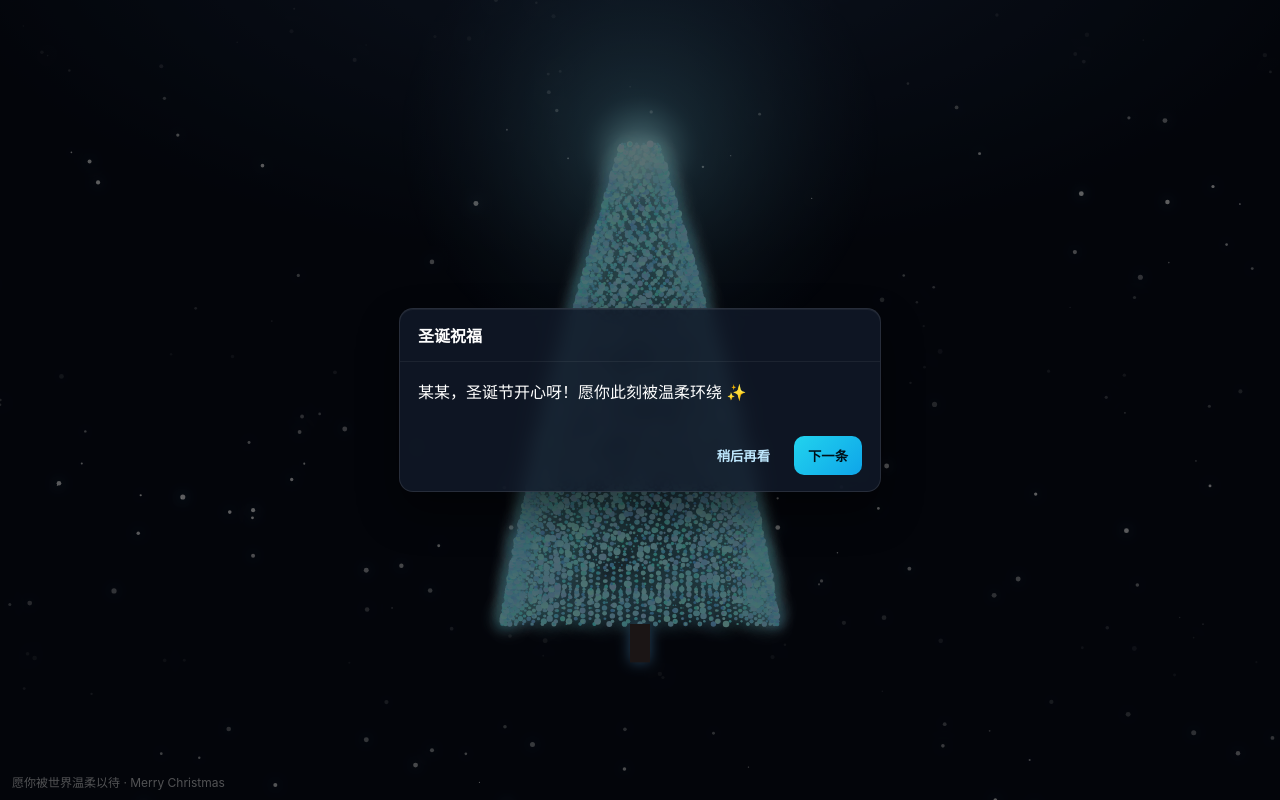
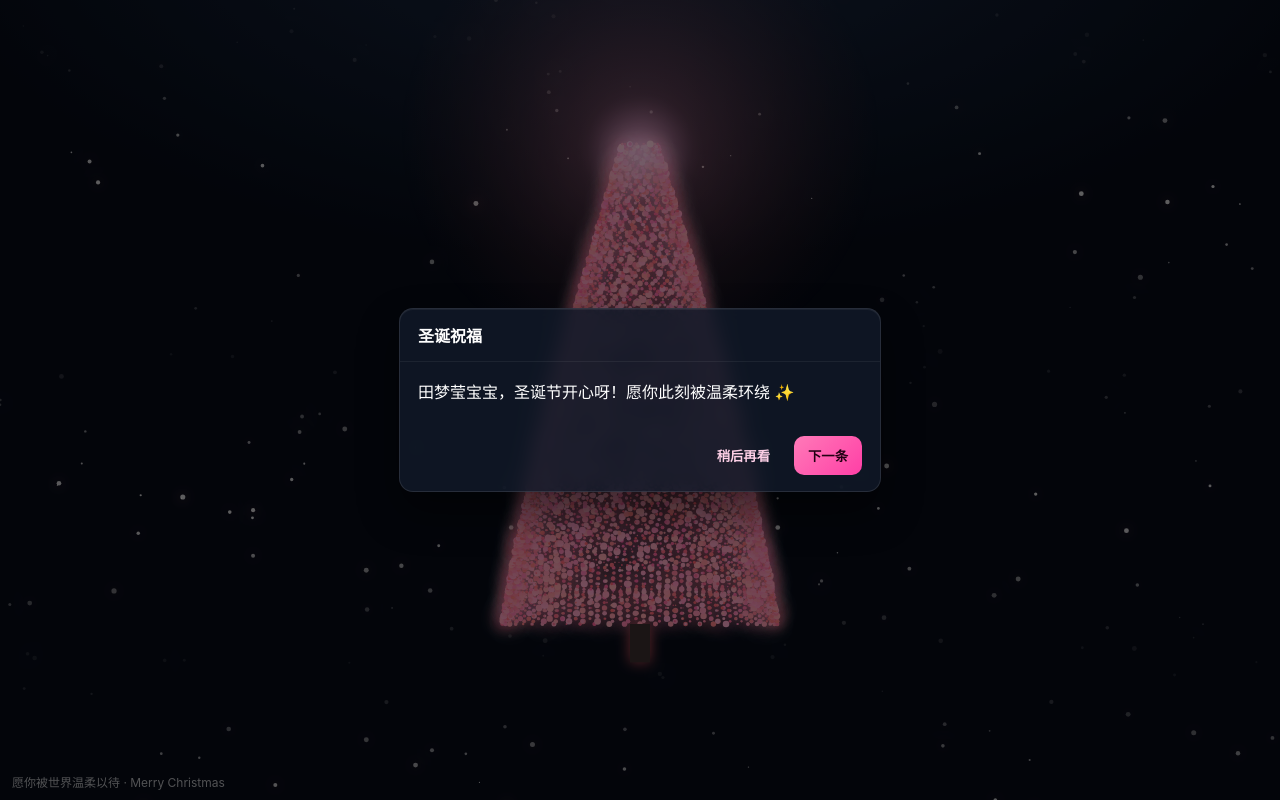
Before and after one commit to dexyy-max/christmas-tree, a plain HTML site: page public/index.html in a window 1280 px wide. Drawn offline with Linux system fonts and the light colour scheme; animation ran at ten frames a second.

Commit message:
update: 改为粉色主题并更新称呼为田梦莹宝宝

```diff
--- a/public/index.html
+++ b/public/index.html
@@ -7,8 +7,8 @@
     <style>
       :root {
         --bg: #060b17;
-        --teal: #6ee7f1;
-        --light: #e6fbff;
+        --teal: #ff7ab8; /* 使用粉色系作为主色 */
+        --light: #ffe6f3;
         --gold: #ffd166;
         --overlay: rgba(0,0,0,.55);
       }
@@ -21,7 +21,7 @@
       }
       #stage { position: absolute; inset: 0; width: 100%; height: 100%; display: block; }
       .credit { position: fixed; left: 12px; bottom: 10px; opacity: .7; font-size: 12px; user-select: none; }
-      .star-glow { position: absolute; left: 50%; transform: translateX(-50%); top: 12vh; width: 14vmin; height: 14vmin; pointer-events: none; filter: blur(6px); background: radial-gradient(circle, #8be9ff 0%, rgba(139,233,255,.4) 35%, rgba(139,233,255,.15) 55%, transparent 70%); mix-blend-mode: screen; }
+      .star-glow { position: absolute; left: 50%; transform: translateX(-50%); top: 12vh; width: 14vmin; height: 14vmin; pointer-events: none; filter: blur(6px); background: radial-gradient(circle, #ff9ad5 0%, rgba(255,154,213,.4) 35%, rgba(255,154,213,.15) 55%, transparent 70%); mix-blend-mode: screen; }
 
       /* Modal */
       .modal-mask { position: fixed; inset: 0; background: var(--overlay); display: none; align-items: center; justify-content: center; z-index: 10; padding: 16px; }
@@ -30,8 +30,8 @@
       .modal main { padding: 18px; font-size: 16px; line-height: 1.6; }
       .modal footer { display: flex; gap: 10px; justify-content: flex-end; padding: 12px 18px 16px; }
       .btn { appearance: none; border: 0; padding: 10px 14px; border-radius: 10px; font-weight: 600; cursor: pointer; }
-      .btn-primary { background: linear-gradient(135deg, #22d3ee, #0ea5e9); color: #001018; }
-      .btn-ghost { background: transparent; color: #bfe9ff; }
+      .btn-primary { background: linear-gradient(135deg, #ff7ab8, #ff3fa6); color: #210012; }
+      .btn-ghost { background: transparent; color: #ffd1e8; }
 
       /* mobile safe-area for bottom text */
       @supports (padding: max(0px)) {
@@ -104,7 +104,7 @@
               x: centerX + Math.cos(angle) * radius,
               y,
               size: Math.random() * 1.9 + 0.8,
-              hue: 170 + Math.random() * 40, // teal-ish
+              hue: 330 + Math.random() * 30, // pink-ish
               tw: Math.random() * 2 * Math.PI,
             });
           }
@@ -136,7 +136,7 @@
 
         // tree glow base
         const grd = ctx.createRadialGradient(centerX, baseY - height(), 20, centerX, baseY - height() - 10, 240);
-        grd.addColorStop(0, 'rgba(142, 244, 255, 0.25)');
+        grd.addColorStop(0, 'rgba(255, 170, 210, 0.25)');
         grd.addColorStop(1, 'rgba(0,0,0,0)');
         ctx.fillStyle = grd;
         ctx.beginPath(); ctx.arc(centerX, baseY - height(), 240, 0, Math.PI*2); ctx.fill();
@@ -164,7 +164,7 @@
 
       // --- Popups ---
       const wishes = [
-        '某某，圣诞节开心呀！愿你此刻被温柔环绕 ✨',
+        '田梦莹宝宝，圣诞节开心呀！愿你此刻被温柔环绕 ✨',
         '好好吃饭，照顾好自己，能量满满！',
         '天天开心，所念皆如愿，所行皆坦途。',
         '天气冷了记得添衣服，别感冒啦～',
```
